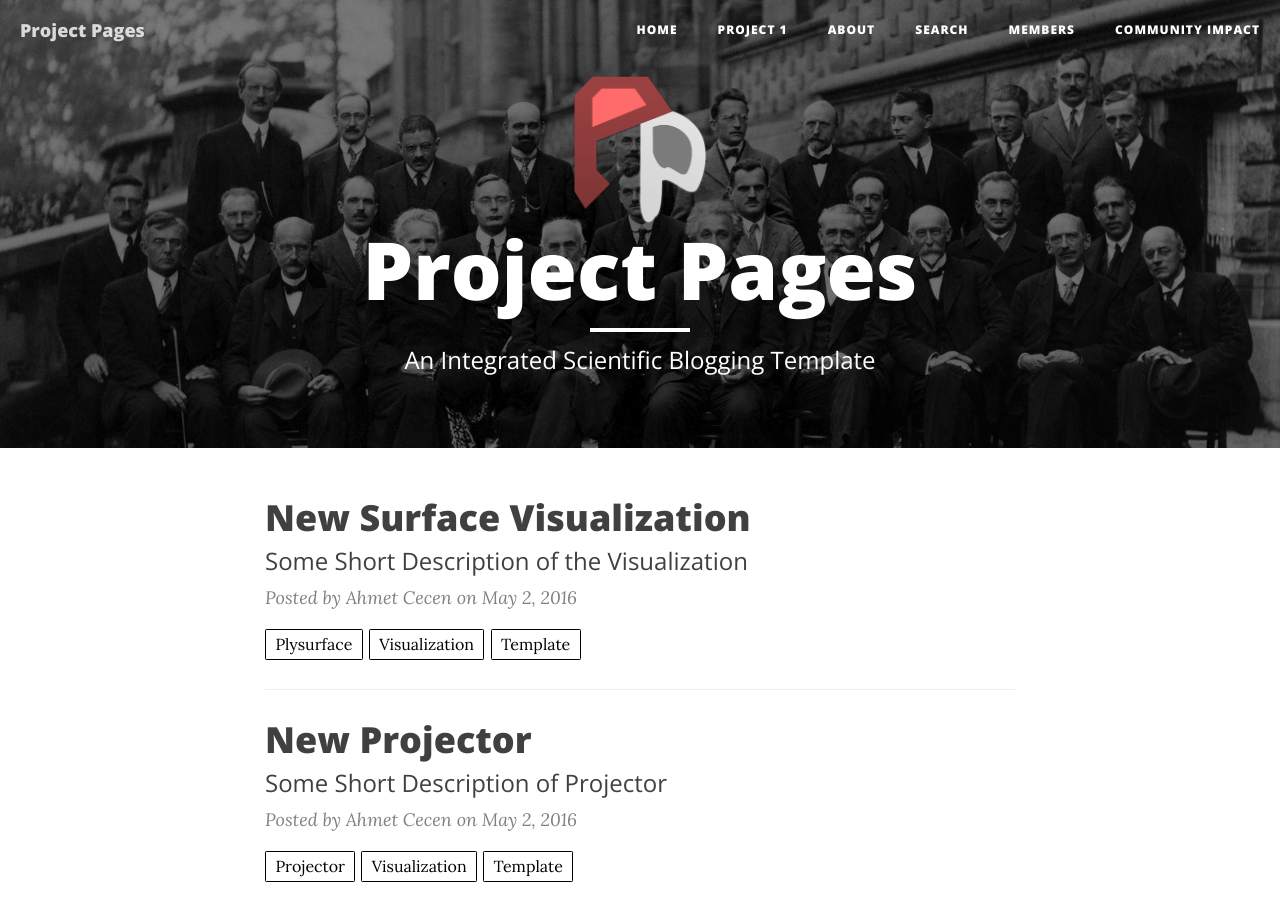
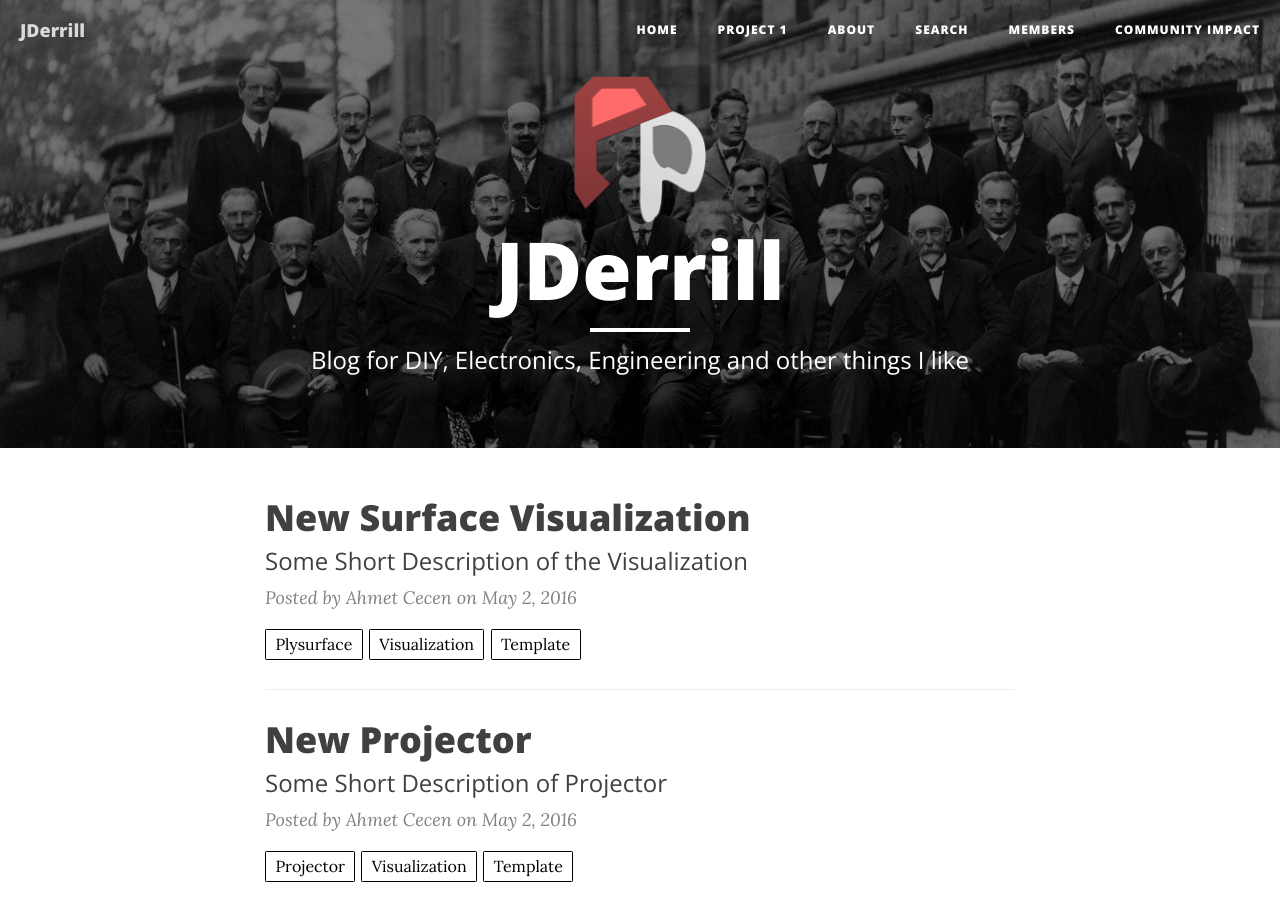
Before and after one commit to Jderrill/Jderrill.github.io, a Jekyll site: the page built from index.html, in a window 1280 px wide and 900 px high. Built offline with Jekyll 4.4.1, drawn with Linux system fonts in a browser that asks for light colours; nearby versions of some CDN libraries; the list of posts is cut into pages by our own code.

Commit message:
Config update

```diff
--- a/_config.yml
+++ b/_config.yml
@@ -1,20 +1,20 @@
 # Site settings
-title: Project Pages
-description: "An Integrated Scientific Blogging Template"
-url: "https://projectpages.github.io"
+title: JDerrill
+description: "Blog for DIY, Electronics, Engineering and other things I like"
+url: "https://Jderrill.github.io"
 
 
 
 
 # Secondary Parameters
-baseurl: "/project-pages"
+baseurl: "/jderrill"
 header-img: img/home-bg.jpg
 headercolor: "#FFFFFF"
-logo: /project-pages/img/logos/Project-Pages-New-Logo-Inverted.png
+logo: /jderrill/img/logos/Project-Pages-New-Logo-Inverted.png
 
 # Tertiary Parameters
-github_username:  projectpages
-project_repository: project-pages
+github_username:  jderrill
+project_repository: jderrill.github.io
 disqus_shortname: project-pages
 g-analytics: UA-75881392-1
 altmetric: true
@@ -41,7 +41,7 @@ defaults:
 # Prose Settings
 prose:
   ignore: ['feed.xml', '/stl', '/ply', '/js', '/plugin', '/lib', '/projectors', '_layouts', '/_includes', 'Gruntfile.js', 'package.json', 'proselinks.jsonp', 'ppanchor.matin', '.gitignore', '/search', '/css', '/img', 'favicon.png','_data/*.json','LICENSES.md','README.md','colorscheme.scss','members.html','mentions.html','index.html']
-  siteurl: 'http://projectpages.github.io/project-pages/'
+  siteurl: 'http://Jderrill.github.io/'
   ispp: true
   media: 'img'
   metadata:
```
